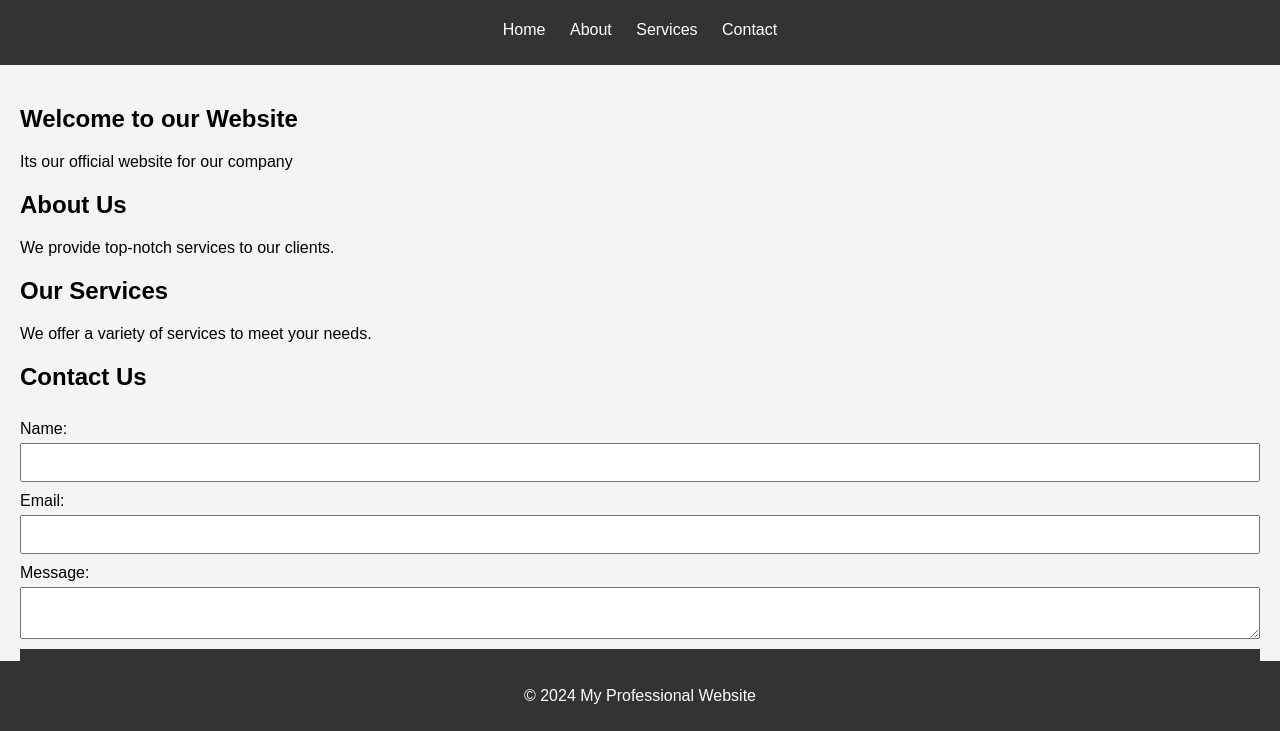
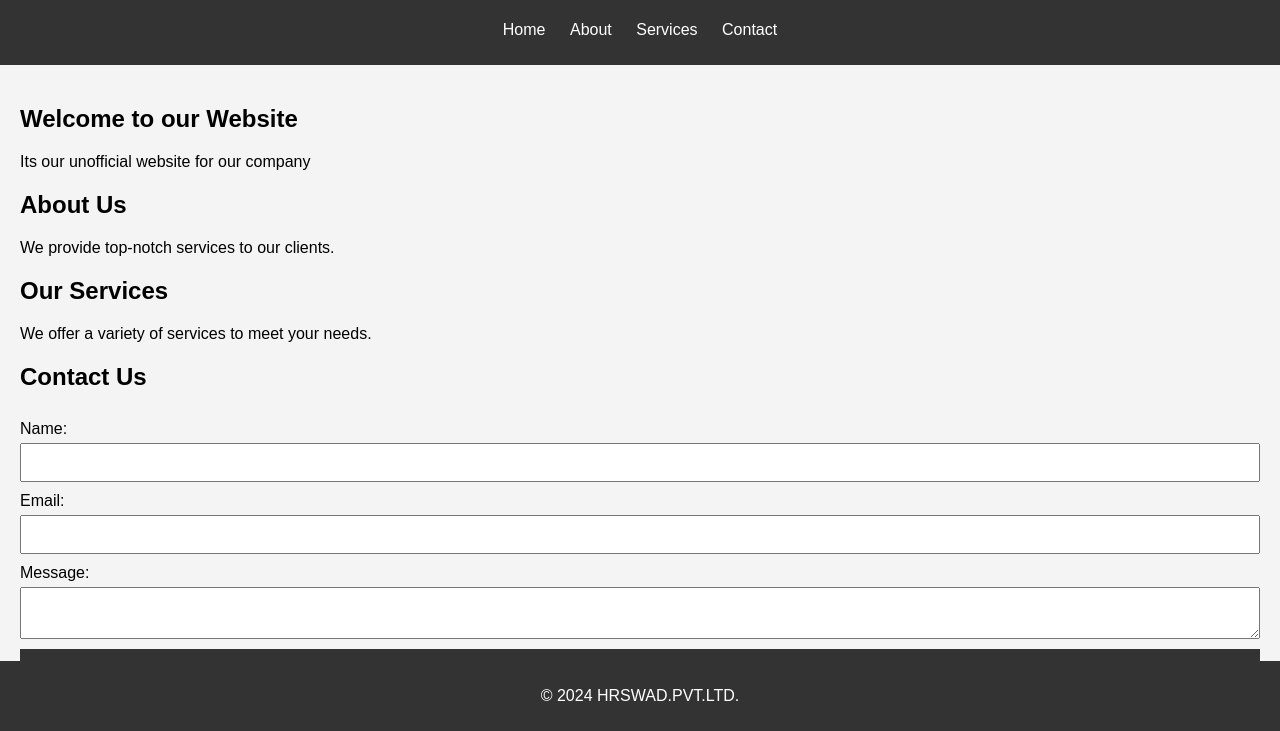
Before and after one commit to Ram-23-nest/Web-html, a plain HTML site: page index.html in a window 1280 px wide. Shown: the part 69-800 px from the top of the page. Drawn offline with Linux system fonts and the light colour scheme.

Commit message:
Update index.html

```diff
--- a/index.html
+++ b/index.html
@@ -21,7 +21,7 @@
     <main>
         <section id="home">
             <h2>Welcome to our Website</h2>
-            <p>Its our official website for our company</p>
+            <p>Its our unofficial website for our company</p>
         </section>
         <section id="about">
             <h2>About Us</h2>
@@ -45,7 +45,7 @@
         </section>
     </main>
     <footer>
-        <p>© 2024 My Professional Website</p>
+        <p>© 2024 HRSWAD.PVT.LTD.</p>
     </footer>
     <script src="scripts.js"></script>
 </body>
```
